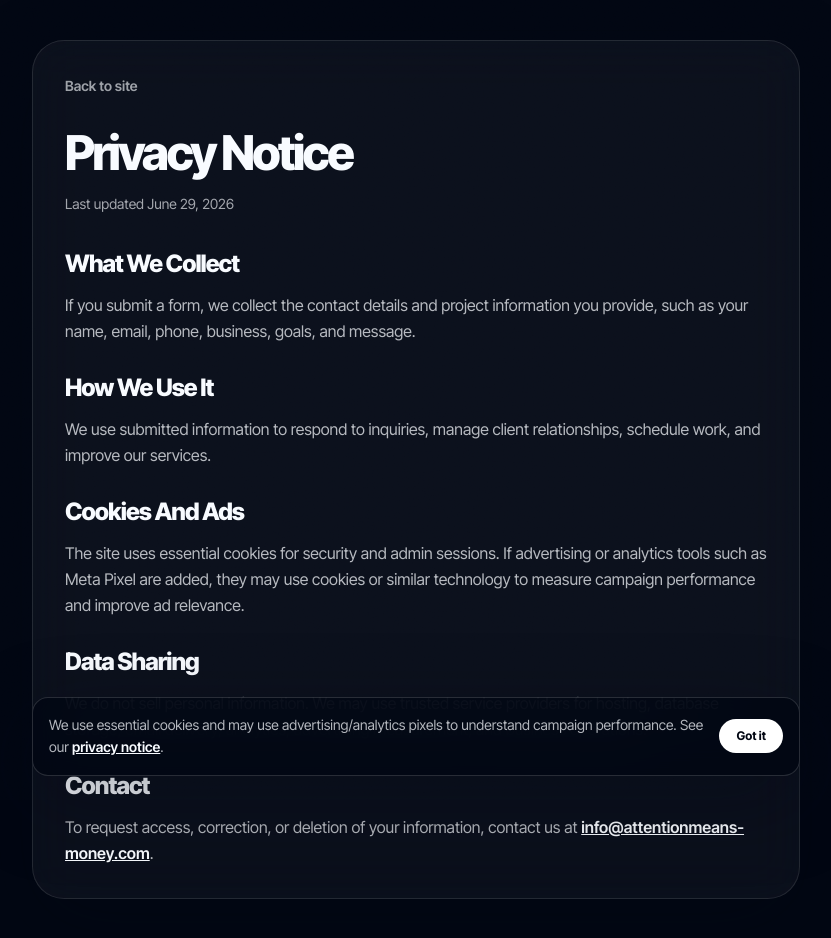
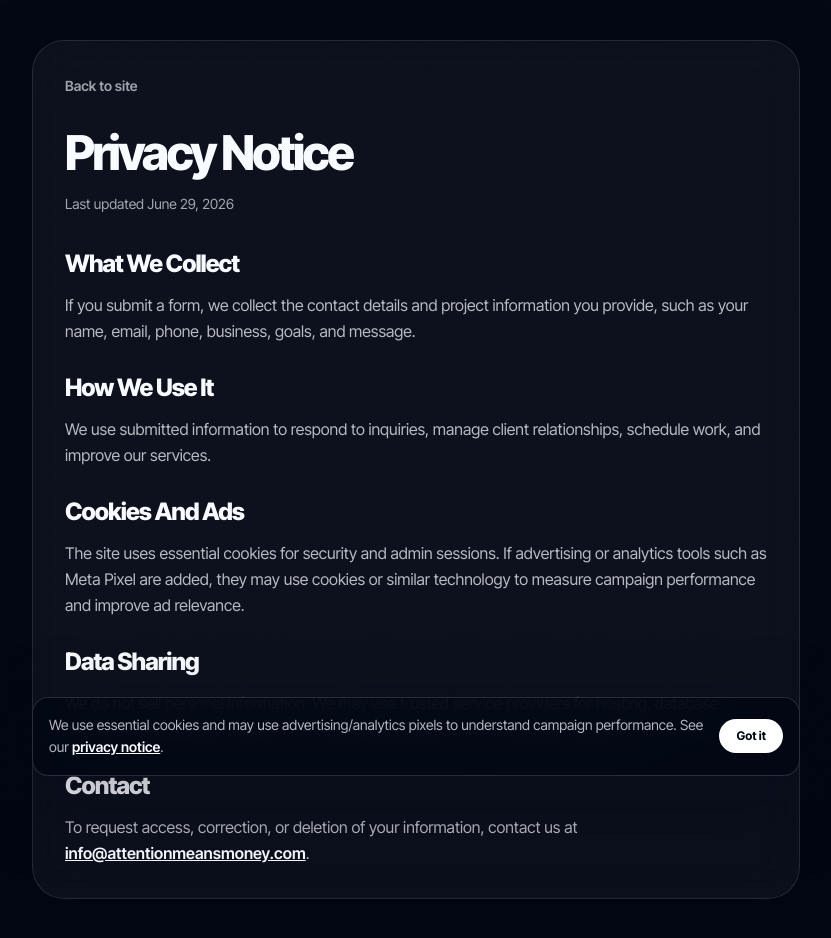
Before and after one commit to eli634/austinmilesmedia, a Next.js app: page /privacy in a window 1280 px wide. Shown: the whole page, without its empty margins (224-1055 px from the left). Built offline with nearby package versions, Linux system fonts and the light colour scheme; no server answers; a web font is replaced by a local one.

Commit message:
Fix AMM domain spelling: attentionmeansmoney.com.
Co-authored-by: Cursor <cursoragent@cursor.com>

```diff
--- a/app/page.tsx
+++ b/app/page.tsx
@@ -367,10 +367,10 @@ export default function Home() {
           <div className="mt-16 flex flex-col gap-6 border-t border-creme/10 pt-8 sm:flex-row sm:items-center sm:justify-between">
             <div className="flex flex-wrap gap-x-8 gap-y-2">
               <Link
-                href="mailto:info@attentionmeans-money.com"
+                href="mailto:info@attentionmeansmoney.com"
                 className="font-body text-sm text-creme/60 transition-colors hover:text-creme"
               >
-                info@attentionmeans-money.com
+                info@attentionmeansmoney.com
               </Link>
             </div>
             <p className="font-body text-sm text-creme/40">
--- a/app/privacy/page.tsx
+++ b/app/privacy/page.tsx
@@ -76,10 +76,10 @@ export default function PrivacyPage() {
               To request access, correction, or deletion of your information,
               contact us at{" "}
               <a
-                href="mailto:info@attentionmeans-money.com"
+                href="mailto:info@attentionmeansmoney.com"
                 className="font-semibold text-creme underline"
               >
-                info@attentionmeans-money.com
+                info@attentionmeansmoney.com
               </a>
               .
             </p>
--- a/app/robots.ts
+++ b/app/robots.ts
@@ -1,7 +1,7 @@
 import type { MetadataRoute } from "next";
 
 const siteUrl =
-  process.env.NEXT_PUBLIC_SITE_URL ?? "https://attentionmeans-money.com";
+  process.env.NEXT_PUBLIC_SITE_URL ?? "https://attentionmeansmoney.com";
 
 export default function robots(): MetadataRoute.Robots {
   return {
--- a/app/sitemap.ts
+++ b/app/sitemap.ts
@@ -1,7 +1,7 @@
 import type { MetadataRoute } from "next";
 
 const siteUrl =
-  process.env.NEXT_PUBLIC_SITE_URL ?? "https://attentionmeans-money.com";
+  process.env.NEXT_PUBLIC_SITE_URL ?? "https://attentionmeansmoney.com";
 
 export default function sitemap(): MetadataRoute.Sitemap {
   return [
```
